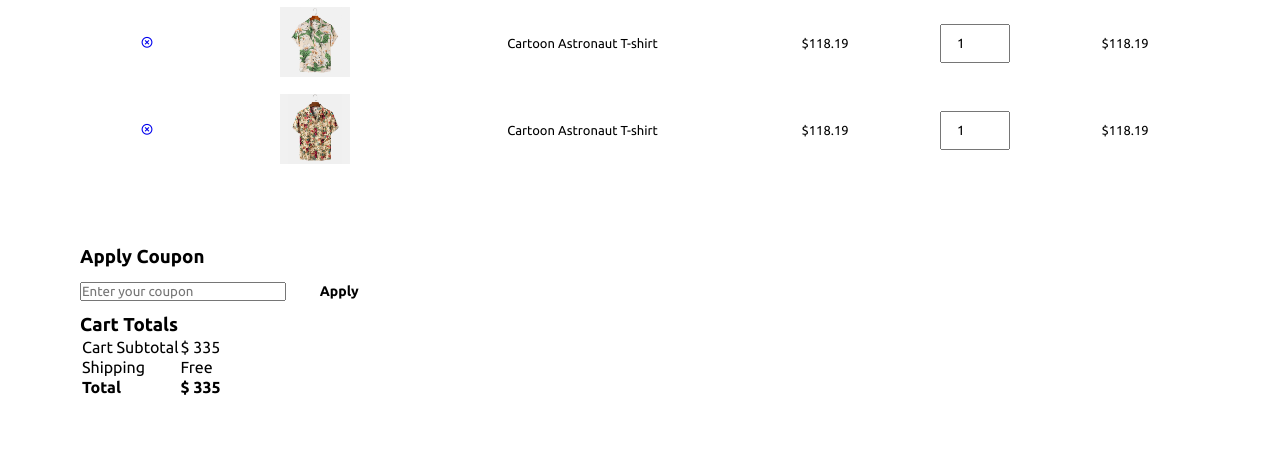
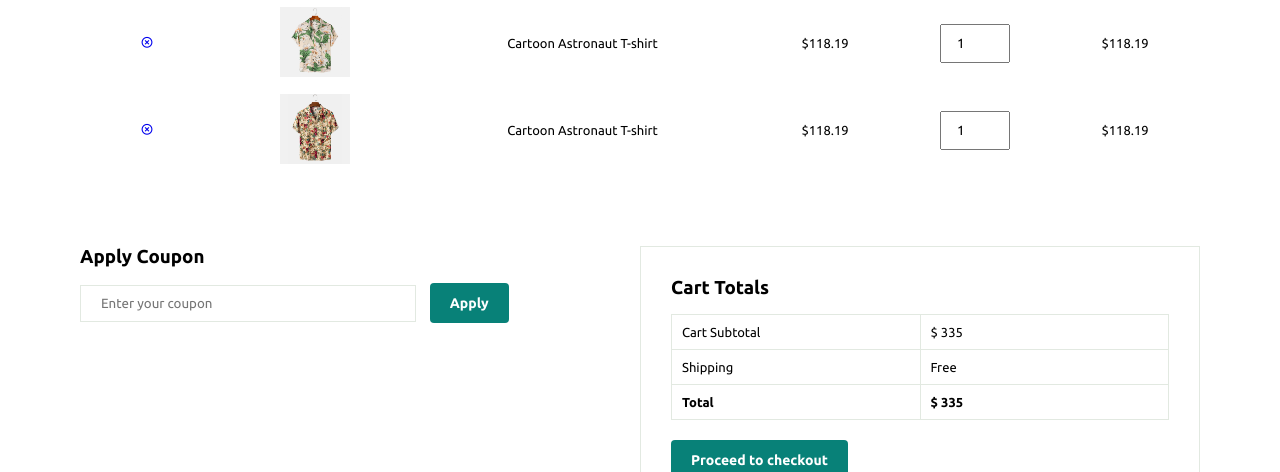
Before and after one commit to pallavi0113/Build-Ecommerce-Website, a plain HTML site: page cart.html in a window 1280 px wide. Shown: the part 590-1062 px from the top of the page. Drawn offline with nearby package versions, Linux system fonts and the light colour scheme.

Commit message:
new code

```diff
--- a/cart.html
+++ b/cart.html
@@ -106,6 +106,7 @@
                     <td><strong>$ 335</strong></td>
                 </tr>
             </table>
+            <button class="normal">Proceed to checkout</button>
         </div>
     </section>
     <!-- ========== End car-coupon Section ========== -->
--- a/style.css
+++ b/style.css
@@ -806,6 +806,9 @@ footer .copyright{
   /***** End contact Section *****/
 
   /***** cart Section *****/
+  #cart{
+    overflow-x: auto;
+  }
   #cart table{
     width: 100%;
     border-collapse: collapse;
@@ -854,6 +857,50 @@ footer .copyright{
   #cart table tbody td{
     font-size: 13px;
   }
+  #cart-add{
+    display: flex;
+    flex-wrap: wrap;
+    justify-content: space-between;
+  }
+  #coupon{
+    width: 50%;
+    margin-bottom: 30px;
+  }
+  #coupon h3,
+  #subtotal h3{
+    padding-bottom: 15px;
+  }
+  #coupon input{
+    padding: 10px 20px;
+    outline: none;
+    width: 60%;
+    margin-right: 10px;
+    border: 1px solid #e2e9e1;
+  }
+  #coupon button,
+  #subtotal button{
+    background-color: #088178;
+    color: #fff;
+    padding: 12px 20px;
+  }
+  #subtotal{
+    width: 50%;
+    margin-bottom: 30px;
+    border: 1px solid #e2e9e1;
+    padding: 30px;
+  }
+  #subtotal table{
+    border-collapse: collapse;
+    width: 100%;
+    margin-bottom: 20px;
+  }
+  #subtotal table td{
+    width: 50%;
+    border: 1px solid #e2e9e1;
+    padding: 10px;
+    font-size: 13px;
+  }
+
 
    /***** End cart Section *****/
 
@@ -1077,6 +1124,17 @@ footer .copyright{
         margin-bottom: 30px;
     }
 
+    /* cart */
+    #cart-add{
+        flex-direction: column;
+    }
+    #coupon{
+        width: 100%;
+    }
+    #subtotal{
+        width: 100%;
+        padding: 20px;
+    }
 
 
 }
```
